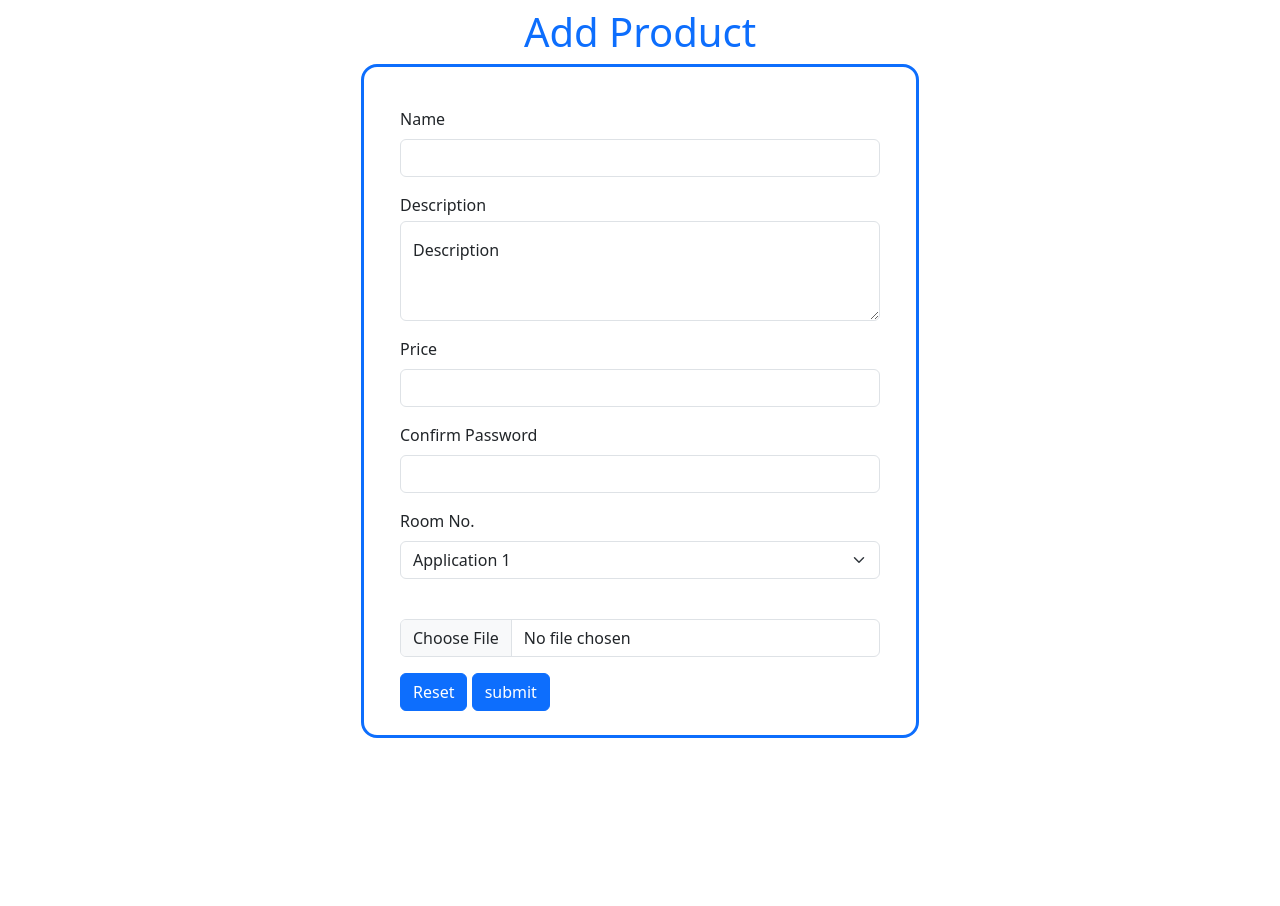
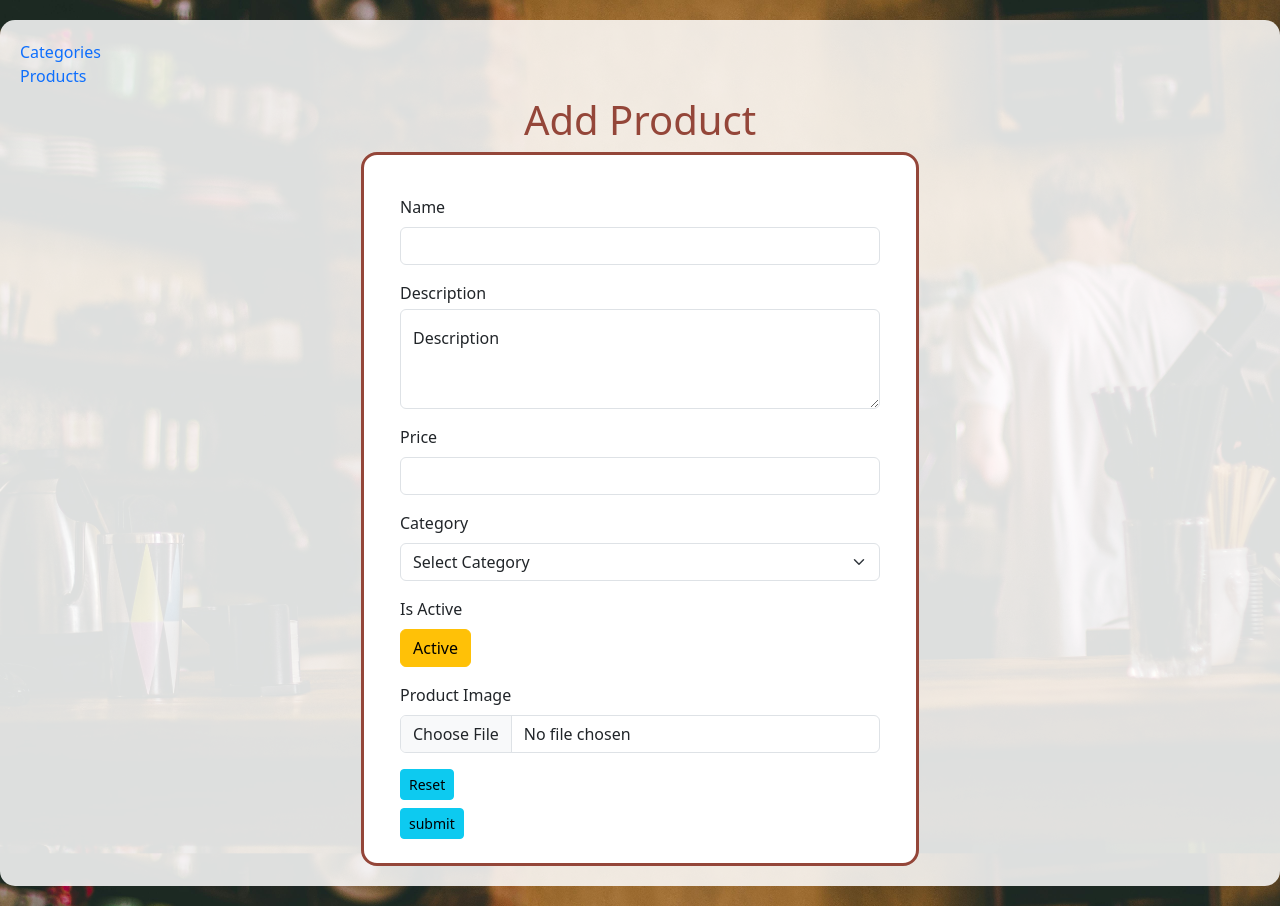
Before and after one commit to abdelrahman-abobakr/Php-Cafeteria, a PHP site: page /Products/addProduct.php in a window 1280 px wide. Before the commit the page ends 738 px from the top, so only its background shows below. Run offline with PHP 8.4, Linux system fonts and the light colour scheme; tables that the repository leaves empty or names only in its code hold one stand-in row (values such as "Sample post").

Commit message:
finishing add product.

```diff
--- a/Products/addProduct.php
+++ b/Products/addProduct.php
@@ -1,21 +1,131 @@
+<?php
+    $categories=[];
+    $products=[];
+
+    include_once("../Connection.php");
+
+    // retrieving all categories
+    $categories_query = "SELECT name, category_id FROM categories";
+    $result = mysqli_query($connection, $categories_query);
+    while($cat = mysqli_fetch_assoc($result)) {
+        $categories[] = $cat;
+    }
+
+    $products_query = "SELECT name FROM products";
+    $result = mysqli_query($connection, $products_query);
+    while($prod = mysqli_fetch_assoc($result)) {
+        $products[] = $prod['name'];
+    }
+
+    if(isset($_POST['addBtn'])){
+
+        // form data
+        $product_name = trim($_POST['pName']);
+        $description = $_POST['description'];
+        $price = $_POST['price'];
+        if(!empty($_POST['isActive'])){
+            $isActive = 1;
+        }else{
+            $isActive = 0;
+        }
+        $category = $_POST['category'];
+
+        // handling product image upload
+        $temp = $_FILES['productImg']['tmp_name'];
+        $file_name = $_FILES['productImg']['name'];
+        $file_new_path = '../resources/products/'.time().$file_name;
+
+        // for checking the extension of the image
+        $ext = explode(".", $_FILES['productImg']['name']);
+        $img_ext = strtolower(end($ext));
+        $extentions = array('jpg','jpeg', 'png');
+
+        if(empty($product_name) || empty($category) || empty($description || empty($price) )){
+            $error = "Please fill All form data";
+        }else{
+
+            // check for duplicate product names
+            if(in_array($product_name, $products)){
+                $error = "Product Name Already Exists!";
+
+            }
+
+            // check product image extension
+            if(in_array($img_ext, $extentions)===false){
+                $error = "Invalid Picture Format";
+            }
+
+            // make sure that price is more than 0
+            if($price < 1){
+                $error = "Minimum Price Is $1";
+            }
+
+            if(empty($error)){
+
+                // uploading product image
+                move_uploaded_file($temp, $file_new_path);
+
+                $insert_query = "INSERT INTO products (name, description, price, image_path, category_id, is_active) VALUES ('$product_name', '$description', $price, '$file_new_path', $category, $isActive)";
+                mysqli_query($connection, $insert_query);
+            }
+
+
+
+        }
+
+
+    }
+
+
+?>
+
 <!DOCTYPE html>
 <html lang="en">
 <head>
     <meta charset="UTF-8">
     <meta name="viewport" content="width=device-width, initial-scale=1.0">
     <link href="https://cdn.jsdelivr.net/npm/bootstrap@5.3.5/dist/css/bootstrap.min.css" rel="stylesheet" integrity="sha384-SgOJa3DmI69IUzQ2PVdRZhwQ+dy64/BUtbMJw1MZ8t5HZApcHrRKUc4W0kG879m7" crossorigin="anonymous">
-
+    <style>
+        body {
+            background-image: url('../resources/backgrounds/pexels-marta-dzedyshko-1042863-2067431.jpg');
+            background-size: cover;
+            background-position: center;
+            background-attachment: fixed;
+            background-repeat: no-repeat;
+            min-height: 100vh;
+            margin: 0;
+        }
+        .container-wrapper {
+            background-color: rgba(255, 255, 255, 0.85);
+            border-radius: 15px;
+            padding: 20px;
+            margin: 20px auto;
+        }
+        .custom-border {
+            border-color: #944639 !important;
+        }
+    </style>
     <title>Add Product</title>
 </head>
 <body>
 
-    <h1 class="text-center mt-2 text-primary">Add Product</h1>
 
+    <div class="container-wrapper">
+        <a href="../categories/addCategory.php" class="text-decoration-none">Categories</a><br>
+        <a href="./products.php" class="text-decoration-none">Products</a>
         <div class="container">
-        <div class="row col-6 offset-3 border border-primary border-3 rounded rounded-4 p-4">
+            <h1 class="text-center mt-2 " style="color:#944639">Add Product</h1>
+
+            <?php if(isset($error)): ?>
+                <div class="alert alert-warning alert-dismissible fade show mt-3">
+                    <?php echo htmlspecialchars($error); ?>
+                    <button type="button" class="btn-close" data-bs-dismiss="alert"></button>
+                </div>
+            <?php endif; ?>
 
 
-            <form action="./landing.php" method="POST" enctype="multipart/form-data">
+            <div class="row col-lg-6 offset-lg-3 col-md-8 offset-md-2 border border-3 rounded rounded-4 p-4 bg-white custom-border">
+                <form method="POST" enctype="multipart/form-data">
                     <div class="my-3">
                         <label for="name" class="form-label">Name</label>
                         <input type="text" name="pName" id="name" class="form-control" required>
@@ -29,27 +139,33 @@
                         <label for="price" class="form-label">Price</label>
                         <input type="number" min="1" name="price" id="price" class="form-control" required>
                     </div>
+
                     <div class="my-3">
-                    <label for="confirmPass" class="form-label">Confirm Password</label>
-                    <input type="password" name="confirmPass" id="confirmPass" class="form-control" required>
-                </div>
-                <div class="my-3">
-                    <label for="city" class="form-label">Room No.</label>
-                    <select class="form-select" aria-label="Default select example" name="room" id="room">
-                        <option value="application1">Application 1</option>
-                        <option value="application2">Application 2</option>
-                        <option value="cloud">Cloud</option>
+                        <label for="city" class="form-label">Category</label>
+                        <select class="form-select" name="category" id="category">
+                            <option disabled selected>Select Category</option>
+                            <?php foreach ($categories as $category): ?>
+                                <option value="<?= $category['category_id']?>"><?= $category['name']?></option>
+                            <?php endforeach;?>
                         </select>
 
                     </div>
 
                     <div class="my-3">
-                    <label for="profilePicture" class="form-label"></label>
-                    <input type="file" name="pic" id="profilePicture" class="form-control" required>
+                        <label class="form-label" title="if product is available or not">Is Active</label><br>
+                        <input type="checkbox" name="isActive" class="btn-check" id="isActive"  value='true' checked>
+                        <label class="btn btn-outline-warning" for="isActive">Active</label>
                     </div>
-                <button type="reset" class="btn btn-primary">Reset </button>
-                <button type="submit" class="btn btn-primary">submit </button>
+                    <div class="my-3">
+                        <label for="productImg" class="form-label">Product Image</label>
+                        <input type="file" name="productImg" id="productImg" class="form-control" required>
+                    </div>
+                    <button type="reset" class="btn btn-info btn-sm mb-2">Reset </button><br>
+                    <button type="submit" class="btn btn-info btn-sm" name="addBtn">submit </button>
                 </form>
+
+            </div>
+
 
         </div>
     </div>
--- a/categories/addCategory.php
+++ b/categories/addCategory.php
@@ -87,6 +87,8 @@
 <body>
 
     <div class="container-wrapper">
+    <a href="../Products/addProduct.php" class="text-decoration-none">Products</a>
+
         <h1 class="text-center mt-2" style="color:#9b4220;">Categories</h1>
 
 
--- a/categories/updateCategory.php
+++ b/categories/updateCategory.php
@@ -77,6 +77,8 @@
 <body>
 
     <div class="container-wrapper">
+    <a href="addCategory.php" class="text-decoration-none">Categories</a>
+
         <h1 class="text-center mt-2" style="color:#9b4220;">Categories</h1>
 
 
```
Also changed, not shown: Products/products.php (added, +88 -0 lines), resources/products/1745548391pexels-juliasakelli-905485.jpg (added), resources/products/1745552851pexels-cottonbro-4790062.jpg (added), resources/products/1745552920pexels-cottonbro-4790062.jpg (added). Lines whose indentation alone changed are shown as unchanged.
